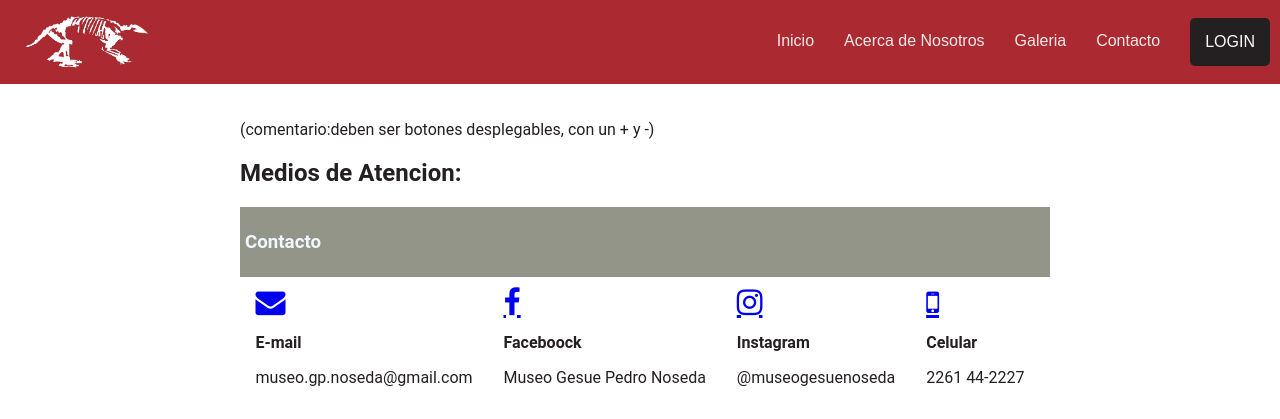
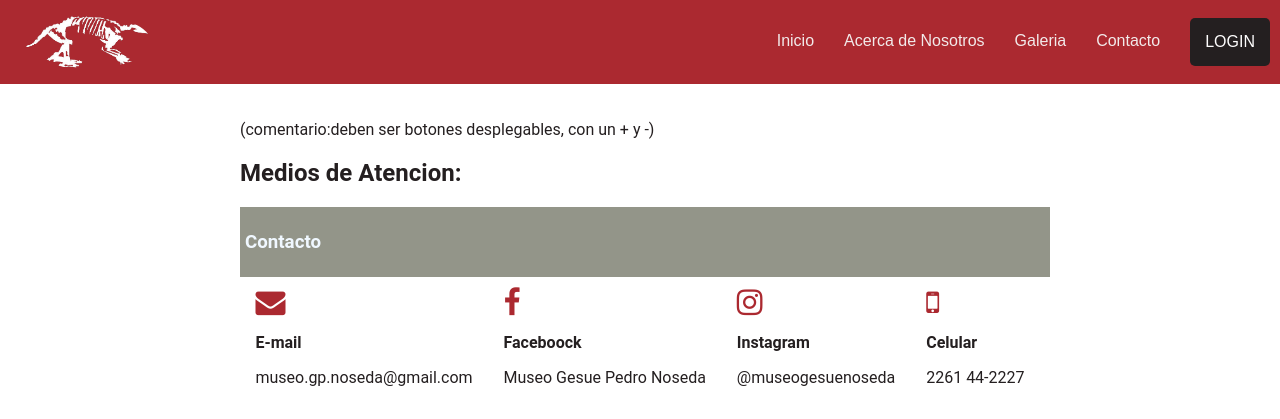
Before and after one commit to AndresMoranFlorentin/tp_museo, a plain HTML site: page web_museo/contacto.html in a window 1280 px wide. Shown: the top 419 px of the page. Drawn offline with Linux system fonts and the light colour scheme.

Commit message:
cambios en el footer mas esteticos

```diff
--- a/web_museo/css/estiloContacto.css
+++ b/web_museo/css/estiloContacto.css
@@ -7,7 +7,8 @@
 }
 .box_redSocial a{
     font-size: 30px;
-
+    text-decoration: none;
+    color: #ab2930;
 }
 .barra_contacto{
     width: 100%;
```
